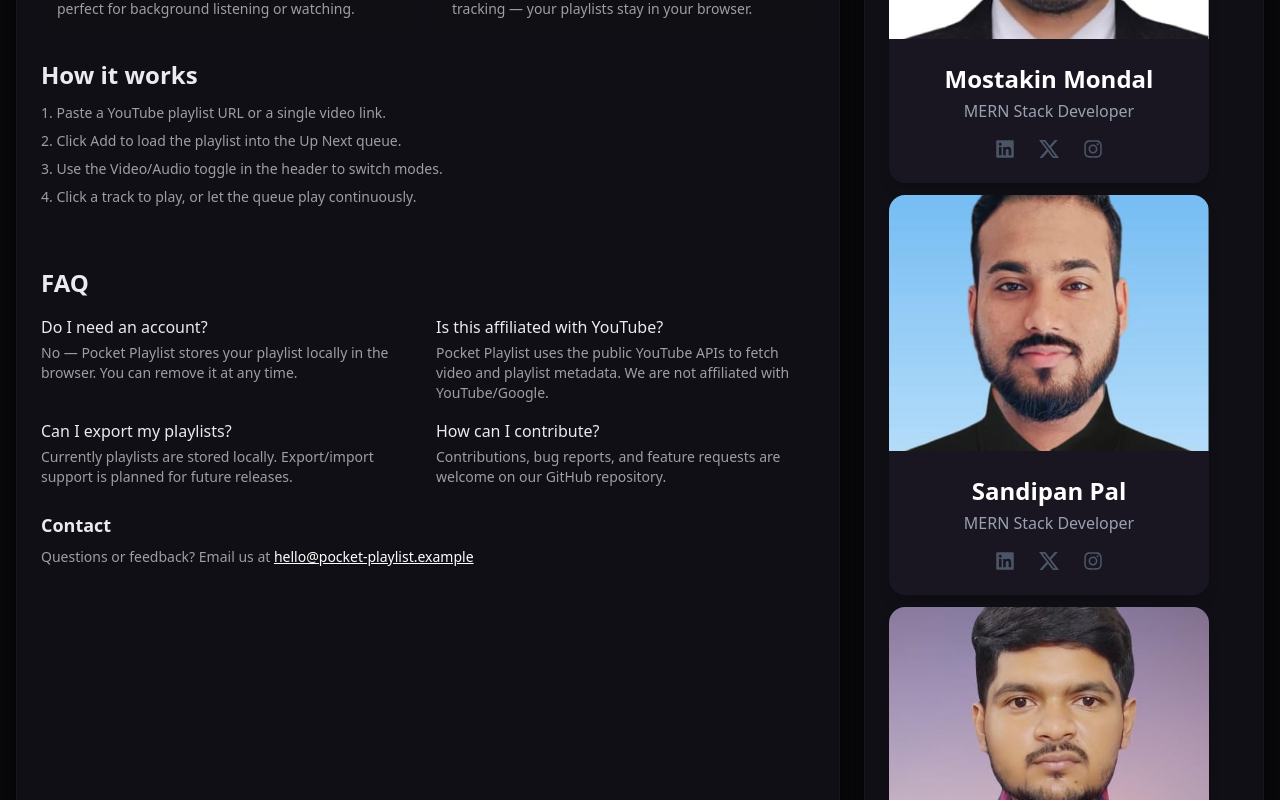
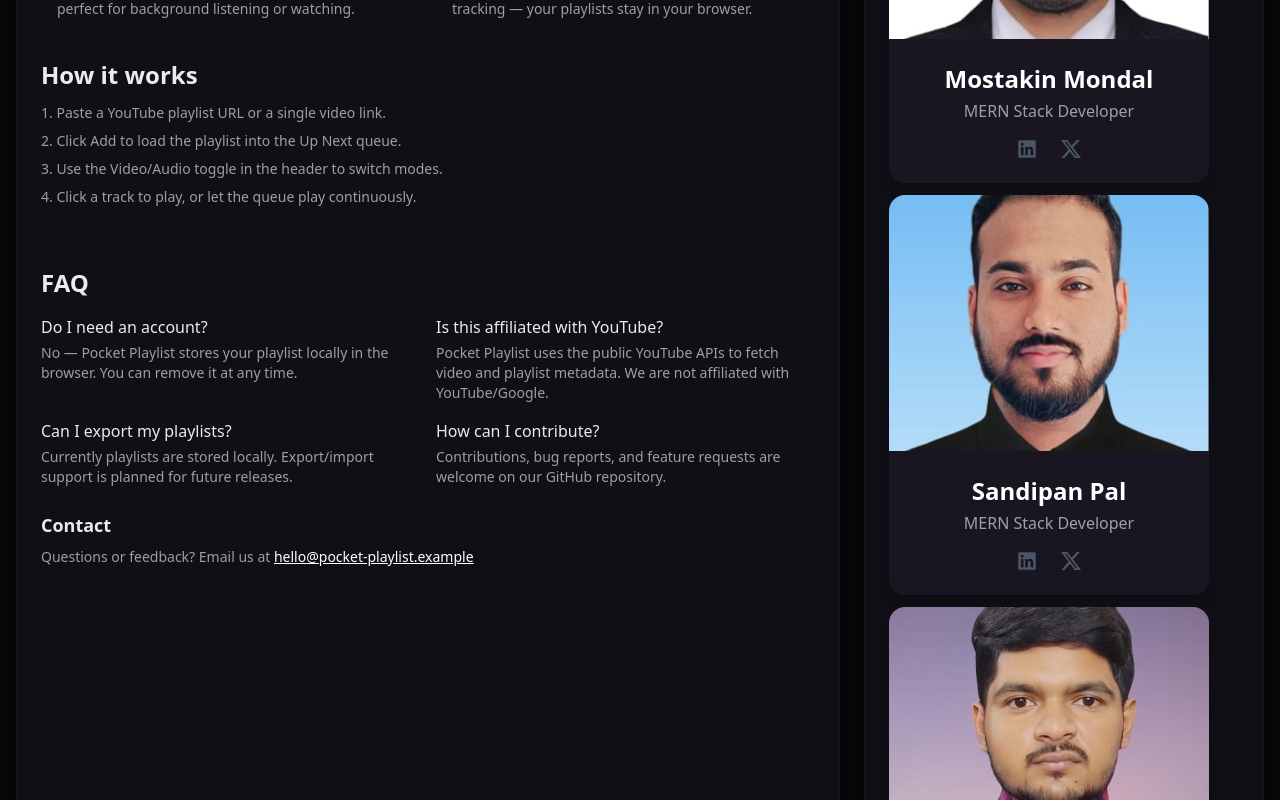
Before and after one commit to mostakin5290/Pocket-playlist, a React (Vite) app: page /about in a window 1280 px wide. Shown: the part 580-1380 px from the top of the page. Built offline with nearby package versions, Linux system fonts and the light colour scheme.

Commit message:
Add links in about pages

```diff
--- a/src/components/About/About.jsx
+++ b/src/components/About/About.jsx
@@ -85,9 +85,9 @@ const About = () => {
           <aside className="bg-card border border-border rounded-2xl p-6 shadow-lg">
             <h3 className='text-lg font-semibold mb-3'>Meet Our Team</h3>
             <div className='flex flex-col gap-3'>
-              <ProfileCard Fname="Mostakin Mondal" Img="/mostakin.jpeg" linkedin="https://www.linkedin.com/in/mostakin-mondal-m42/" x="https://x.com/mostakin_42" instagram="https://www.instagram.com/mm__s_t_a_r_0842"/>
-              <ProfileCard Fname="Sandipan Pal" Img="/sandipan.png"/>
-              <ProfileCard Fname="Sk Asfar Ali" Img="/asfar.jpeg"/>
+              <ProfileCard Fname="Mostakin Mondal" Img="/mostakin.jpeg" linkedin="https://www.linkedin.com/in/mostakin-mondal-m42/" x="https://x.com/mostakin_42" />
+              <ProfileCard Fname="Sandipan Pal" Img="/sandipan.png" linkedin="https://www.linkedin.com/in/sandipal/" />
+              <ProfileCard Fname="Sk Asfar Ali" Img="/asfar.jpeg" linkedin="https://www.linkedin.com/in/sk-asfar-ali-1b0a10243" x="https://x.com/skasfarali5"/>
             </div>
           </aside>
 
--- a/src/components/ui/ProfileCard.jsx
+++ b/src/components/ui/ProfileCard.jsx
@@ -47,16 +47,6 @@ const ProfileCard = ({ Fname = "User", Img, linkedin = "#", x = "#", instagram =
             <BsTwitterX />
           </a>
 
-          <a
-            href={instagram}
-            target="_blank"
-            rel="noopener noreferrer"
-            className="hover:text-pink-500 transition-colors"
-            aria-label="Instagram"
-            title="Instagram"
-          >
-            <FaInstagram />
-          </a>
         </div>
       </div>
     </div>
```
